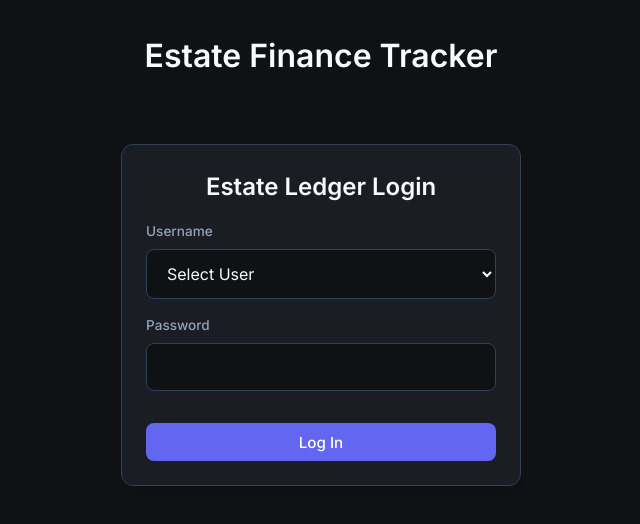
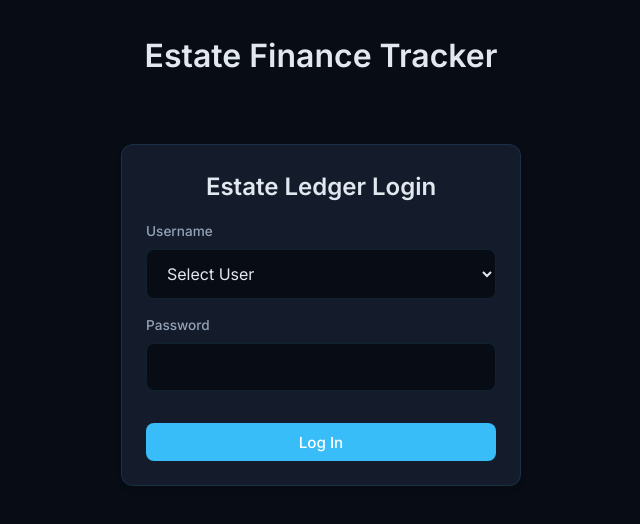
Before and after one commit to ranjank2alpha/em, a React (Vite) app: page / in a window 1280 px wide. Shown: the top 524 px of the page, without its empty margins (319-959 px from the left). Built offline with nearby package versions, Linux system fonts and the light colour scheme; no server answers.

Commit message:
Apply premium k2alpha.ai branding color variables and sky blue focus styling

```diff
--- a/src/index.css
+++ b/src/index.css
@@ -1,16 +1,19 @@
 @import url('https://fonts.googleapis.com/css2?family=Inter:wght@400;500;600;700&display=swap');
 
 :root {
-  --bg-color: #0f1115;
-  --surface-color: #1a1d24;
-  --surface-hover: #232730;
-  --primary-color: #6366f1;
-  --primary-hover: #4f46e5;
-  --text-primary: #f8fafc;
-  --text-secondary: #94a3b8;
-  --border-color: #334155;
-  --success-color: #10b981;
-  --danger-color: #ef4444;
+  --bg-color: #080C14;
+  --surface-color: #141C2B;
+  --surface-hover: #1D283D;
+  --primary-color: #38BDF8;
+  --primary-hover: #0ea5e9;
+  --accent-color: #C9A84C;
+  --accent-hover: #b89539;
+  --text-primary: #E2E8F0;
+  --text-secondary: #94A3B8;
+  --border-color: rgba(56, 189, 248, 0.12);
+  --border-subtle: rgba(255, 255, 255, 0.06);
+  --success-color: #34D399;
+  --danger-color: #F87171;
   --font-family: 'Inter', system-ui, -apple-system, sans-serif;
   --border-radius: 12px;
   --transition: all 0.2s ease;
@@ -142,7 +145,7 @@ h1, h2, h3, h4 {
 .input:focus {
   outline: none;
   border-color: var(--primary-color);
-  box-shadow: 0 0 0 2px rgba(99, 102, 241, 0.2);
+  box-shadow: 0 0 0 2px rgba(56, 189, 248, 0.2);
 }
 
 /* Dashboard Summary Grid */
@@ -309,7 +312,7 @@ h1, h2, h3, h4 {
   display: inline-flex;
   align-items: center;
   gap: 0.3rem;
-  color: #6366f1;
+  color: var(--accent-color);
   font-size: 0.7rem;
   text-transform: uppercase;
   letter-spacing: 0.05em;
```
